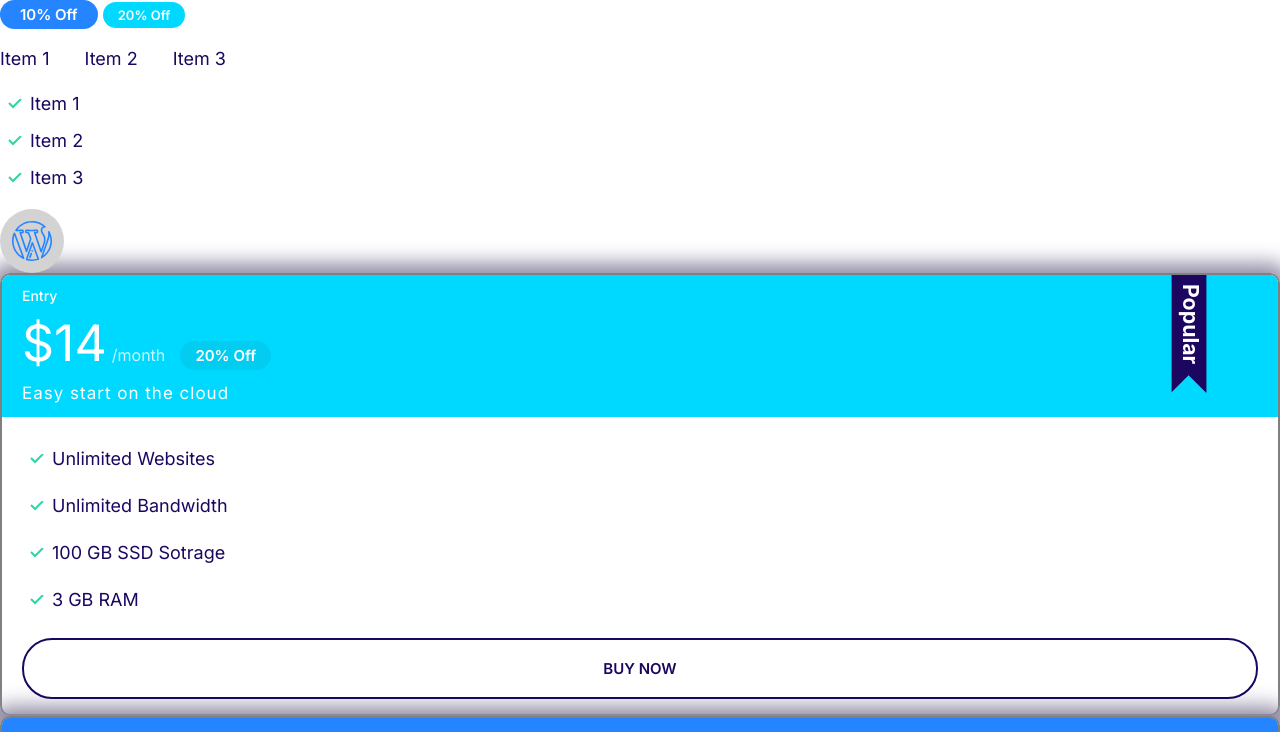
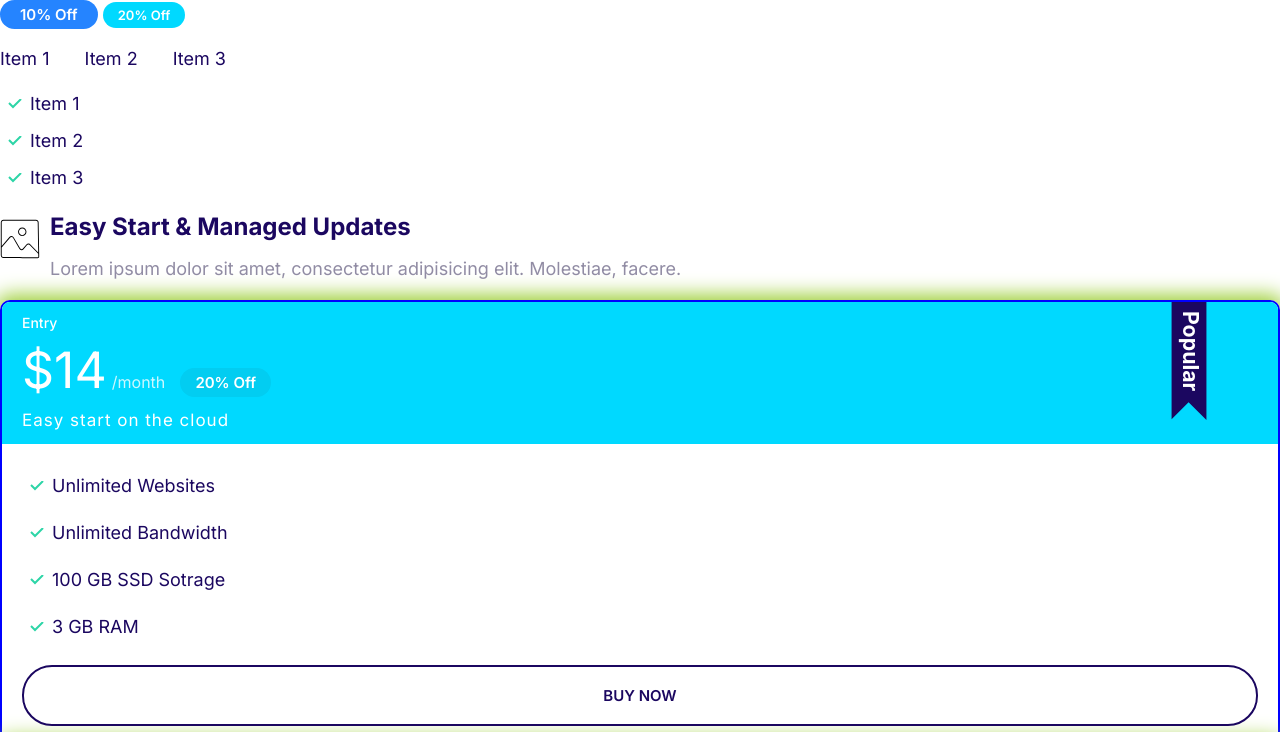
Before and after one commit to rua1hc/Html_Css_Moshify, a plain HTML site: page index.html in a window 1280 px wide. Shown: the top 732 px of the page. Drawn offline with Linux system fonts and the light colour scheme.

Commit message:
v20 add Media objs comp

```diff
--- a/css/styles.css
+++ b/css/styles.css
@@ -260,8 +260,8 @@ a {
 /* Cards */
 .card {
     border-radius: 10px;
-    border: 2px solid gray;
-    box-shadow: 0 0 20px 10px;
+    border: 2px solid blue;
+    box-shadow: 0 0 20px 5px yellowgreen;
     overflow: hidden;
 }
 
@@ -336,3 +336,17 @@ a {
         font-size: 1.7rem;
     }
 }
+
+/* Media */
+.media {
+    display: flex;
+}
+.media__image {
+    margin-top: 1rem;
+}
+.media__body {
+    margin: 0 1rem;
+}
+.media__title {
+    margin-top: 0;
+}
--- a/index.html
+++ b/index.html
@@ -32,11 +32,20 @@
             <li class="list__item">Item 3</li>
         </ul>
 
-        <span class="icon-container">
-            <svg class="icon icon--primary">
-                <use xlink:href="/images/sprite.svg#wordpress"></use>
-            </svg>
-        </span>
+        <div class="media">
+            <div class="media__image">
+                <svg class="icon icon--primary">
+                    <use xlink:href="/images/sprite.svg#snap"></use>
+                </svg>
+            </div>
+            <div class="media__body">
+                <h3 class="media__title">Easy Start & Managed Updates</h3>
+                <p class="media__desc">
+                    Lorem ipsum dolor sit amet, consectetur adipisicing elit.
+                    Molestiae, facere.
+                </p>
+            </div>
+        </div>
 
         <div class="plan plan--popular">
             <div class="card card--secondary">
@@ -77,6 +86,12 @@
             <a href="#" class="btn btn--block btn--primary">Trial</a>
         </div>
 
+        <span class="icon-container">
+            <svg class="icon icon--primary">
+                <use xlink:href="/images/sprite.svg#wordpress"></use>
+            </svg>
+        </span>
+
         <div class="input-group">
             <span class="icon-container">
                 <svg class="icon icon--primary">
```
